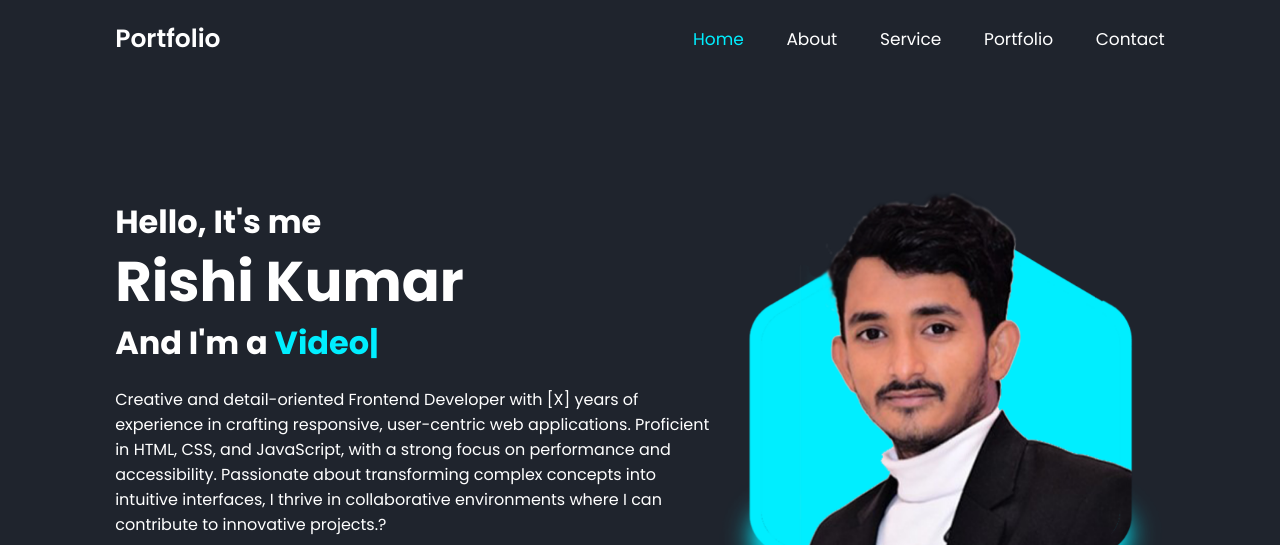
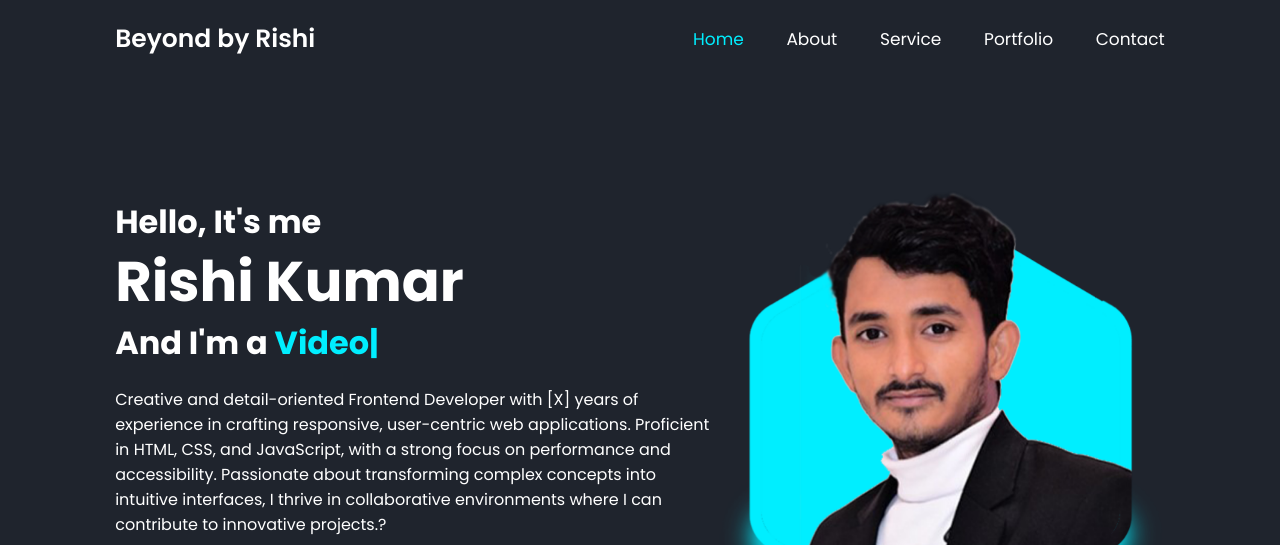
Before and after one commit to Rky3299/portfolio, a plain HTML site: page index.html in a window 1280 px wide. Shown: the top 545 px of the page. Drawn offline with nearby package versions, Linux system fonts and the light colour scheme.

Commit message:
portfolio to na me

```diff
--- a/index.html
+++ b/index.html
@@ -13,7 +13,7 @@
 <body>
     <!-- -- heder design-- -->
      <header class="header">
-        <a href="#" class="logo">Portfolio</a>
+        <a href="#" class="logo">Beyond by Rishi</a>
         <i class='bx bx-menu'id="menu-icon"></i>
         <nav class="navbar">
             <a href="#home" class="active">Home</a>
```
